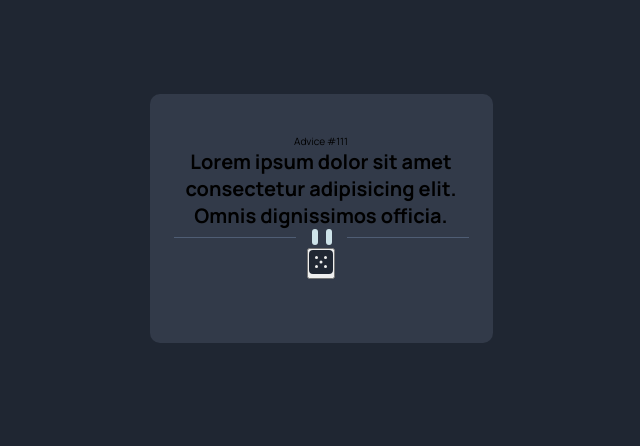
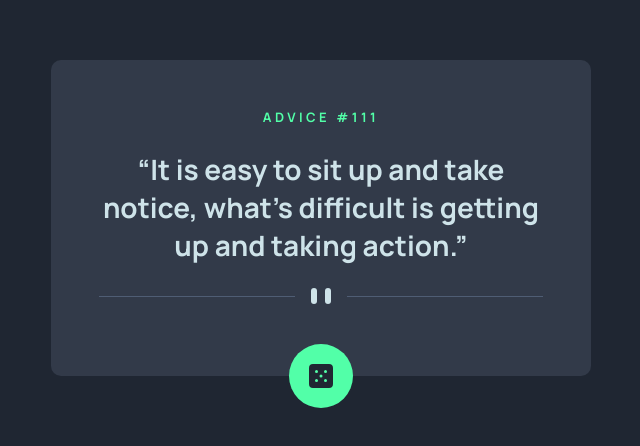
Before and after one commit to EdwardShanahan07/advice-generator-app, a plain HTML site: page index.html in a window 1280 px wide. Shown: the part 182-628 px from the top of the page, without its empty margins (319-959 px from the left). Drawn offline with Linux system fonts and the light colour scheme.

Commit message:
Style card elements

```diff
--- a/assets/css/style.css
+++ b/assets/css/style.css
@@ -42,8 +42,66 @@ body {
   width: 343px;
   padding: 4rem 2.4rem 6.4rem 2.4rem;
   text-align: center;
+  position: relative;
+}
+
+p {
+  color: var(--color-neon-green);
+  font-size: 1.1rem;
+  font-weight: bold;
+  letter-spacing: 3.457px;
+  margin-bottom: 2.4rem;
+}
+
+h1 {
+  color: var(--color-light-cyan);
+  font-size: 2.4rem;
+  margin-bottom: 2.4rem;
 }
 
 .divider-img-desktop {
   display: none;
 }
+
+button {
+  background-color: var(--color-neon-green);
+  border-radius: 50%;
+  border: none;
+  position: absolute;
+  left: 50%;
+  top: 90%;
+  padding: 2rem;
+  transform: translate(-50%, 0);
+  cursor: pointer;
+}
+
+button:hover {
+  box-shadow: 0px 0px 40px 0px #53ffaa;
+}
+
+button img {
+  display: block;
+}
+
+@media (min-width: 768px) {
+  .card {
+    width: 540px;
+    padding: 4.8rem 4.8rem 7.2rem 4.8rem;
+  }
+
+  p {
+    font-size: 1.3rem;
+  }
+
+  h1 {
+    font-size: 2.8rem;
+  }
+
+  .divider-img-mobile {
+    display: none;
+  }
+
+  .divider-img-desktop {
+    display: block;
+  }
+}
--- a/index.html
+++ b/index.html
@@ -17,10 +17,10 @@
   </head>
   <body>
     <div class="card">
-      <p>Advice #<span id="advice-id">111</span></p>
+      <p>ADVICE #<span id="advice-id">111</span></p>
       <h1 id="adive-text">
-        Lorem ipsum dolor sit amet consectetur adipisicing elit. Omnis
-        dignissimos officia.
+        “It is easy to sit up and take notice, what's difficult is getting up
+        and taking action.”
       </h1>
       <img
         class="divider-img divider-img-mobile"
```
